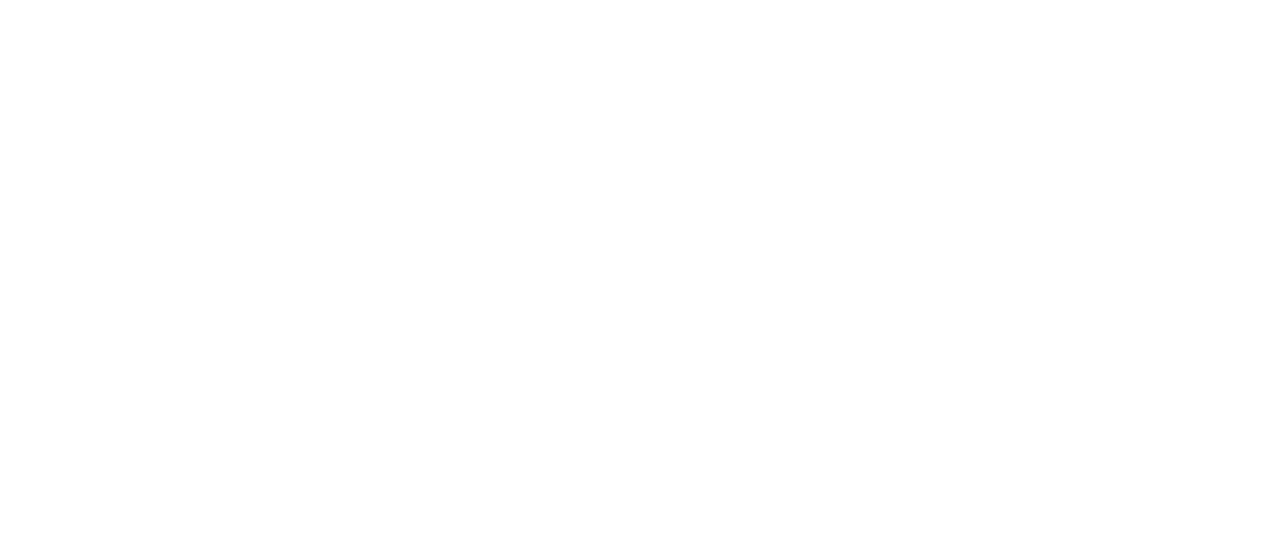
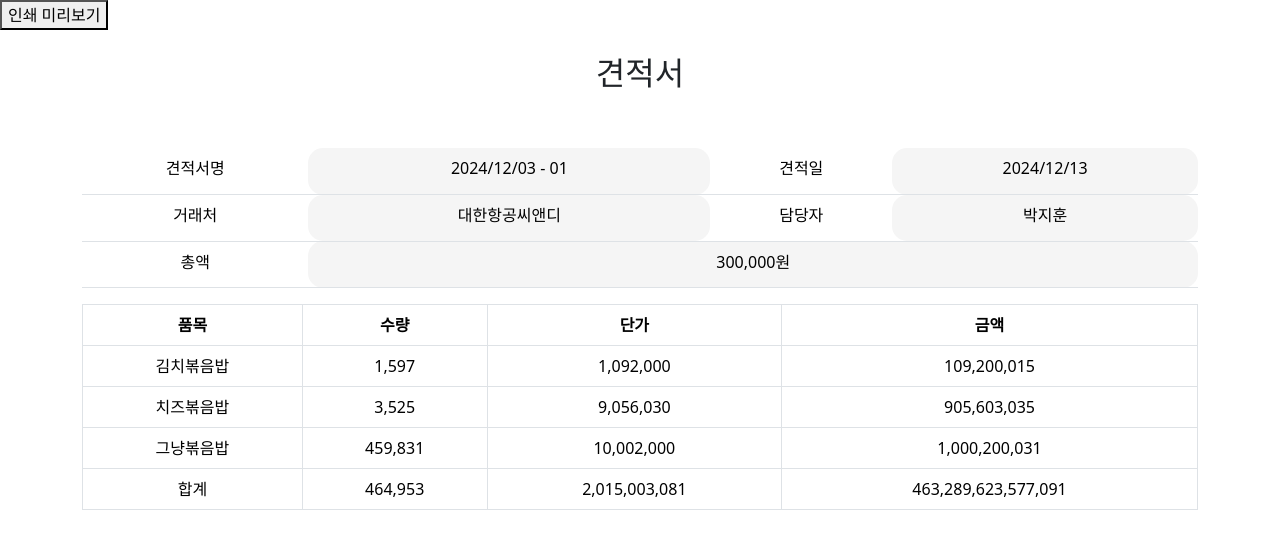
Before and after one commit to beyond-sw-camp/OrderBridge-dev, a Vue app in the folder frontend/: page /print in a window 1280 px wide. Before the commit this address had no page. Shown: the top 548 px of the page. Built offline with nearby package versions, Linux system fonts and the light colour scheme; no server answers.

Commit message:
feat: 인쇄 페이지 초안

```diff
--- /dev/null
+++ b/frontend/src/components/common/PrintPreview.vue
@@ -0,0 +1,149 @@
+<script setup>
+import { ref, onMounted, computed } from 'vue';
+
+const tableTitle = ref('견적서');
+
+const fileInfoTableData = ref([
+  { fileName: '견적서명', fileNameData: '2024/12/03 - 01', date: '견적일' ,dateData: '2024/12/13'
+    , client: '거래처', clientData: '대한항공씨앤디', user: '담당자', userData: '박지훈',
+  price: '총액', priceData: '300,000원' }
+]);
+
+const itemInfoTableData = ref([
+  { name: "김치볶음밥", quantity: 1597, unitPrice: 1092000, price: 109200015},
+  { name: "치즈볶음밥", quantity: 3525, unitPrice: 9056030, price: 905603035},
+  { name: "그냥볶음밥", quantity: 459831, unitPrice: 10002000, price: 1000200031},
+]);
+
+const fetchData = async () => {
+  try {
+    const response = await fetch('https://localhost:8080/printPreview'); // URL 연결
+    const data = await response.json();
+    console.log(data);
+
+    // 받아오는 데이터로 출력물 구성
+    /*if (data.length > 0) {
+      tableHeaders.value = Object.keys(data[0]);
+      tableData.value = data;
+    }*/
+  } catch (error) {
+    console.error('데이터를 가져오는 데 실패했습니다:', error);
+  }
+};
+
+
+const totalQuantity = computed(() => {
+  return itemInfoTableData.value.reduce((sum, product) => sum + product.quantity, 0);
+});
+
+const totalUnitPrice = computed(() => {
+  return itemInfoTableData.value.reduce((sum, product) => sum + product.price, 0);
+});
+
+const totalPrice = computed(() => {
+  return itemInfoTableData.value.reduce((sum, product) => sum + product.price * product.quantity, 0);
+});
+
+
+const printPage = () => {
+  window.print();
+}
+
+onMounted(() => {
+  fetchData();
+});
+
+</script>
+
+<template>
+  <div>
+    <!-- 인쇄 미리보기 버튼 -->
+    <button @click="printPage">인쇄 미리보기</button>
+
+    <div class="container mt-4">
+
+      <h2 style="text-align: center">{{ tableTitle }}</h2>
+      <br /><br />
+
+      <table class="table first-table" style="height: 140px">
+        <tbody  v-for="fileInfo in fileInfoTableData">
+          <tr>
+            <td>{{ fileInfo.fileName }}</td>
+            <td class="color-column">{{ fileInfo.fileNameData }}</td>
+            <td>{{ fileInfo.date }}</td>
+            <td class="color-column">{{ fileInfo.dateData }}</td>
+          </tr>
+          <tr>
+            <td>{{ fileInfo.client }}</td>
+            <td class="color-column">{{ fileInfo.clientData }}</td>
+            <td>{{ fileInfo.user }}</td>
+            <td class="color-column">{{ fileInfo.userData }}</td>
+          </tr>
+          <tr>
+            <td>{{ fileInfo.price }}</td>
+            <td class="color-column" colspan="3">{{ fileInfo.priceData.toLocaleString() }}</td>
+          </tr>
+        </tbody>
+      </table>
+
+      <table class="table table-bordered second-table">
+        <thead>
+          <tr>
+            <th>품목</th>
+            <th>수량</th>
+            <th>단가</th>
+            <th>금액</th>
+          </tr>
+        </thead>
+        <tbody>
+          <tr v-for="itemInfo in itemInfoTableData">
+            <td>{{ itemInfo.name }}</td>
+            <td>{{ itemInfo.quantity.toLocaleString() }}</td>
+            <td>{{ itemInfo.unitPrice.toLocaleString() }}</td>
+            <td>{{ itemInfo.price.toLocaleString() }}</td>
+          </tr>
+        </tbody>
+        <tfoot>
+          <tr>
+            <td>합계</td>
+            <td>{{ totalQuantity.toLocaleString() }}</td>
+            <td>{{ totalUnitPrice.toLocaleString() }}</td>
+            <td>{{ totalPrice.toLocaleString() }}</td>
+          </tr>
+        </tfoot>
+      </table>
+
+    </div>
+
+  </div>
+</template>
+
+<style scoped>
+.table {
+  text-align: center;
+  border-collapse: collapse;
+}
+
+.color-column {
+  background-color: #f5f5f5;
+  border-radius: 15px;
+}
+
+/* 인쇄 시 적용되는 스타일 */
+@media print {
+  body {
+    font-family: 'Abhaya Libre', serif;
+    font-size: 12px;
+  }
+
+  .content-to-print {
+    padding: 0;
+    border: none;
+  }
+
+  /* 인쇄 미리보기에서 버튼 숨기기 - 꼭 있어야함!!!! */
+  button {
+    display: none;
+  }
+}
+</style>
--- a/frontend/src/router/index.js
+++ b/frontend/src/router/index.js
@@ -4,6 +4,11 @@
     {
         path: "/",
         component: () => import("@/views/main/MainView.vue")
+    },
+    {
+        path: "/print",
+        name: 'PrintView',
+        component: () => import("@/views/print/PrintView.vue")
     }
 ];
 
--- /dev/null
+++ b/frontend/src/views/print/PrintView.vue
@@ -0,0 +1,11 @@
+<script setup>
+import PrintPreview from '@/components/common/PrintPreview.vue';
+</script>
+
+<template>
+  <PrintPreview />
+</template>
+
+<style scoped>
+
+</style>
```
